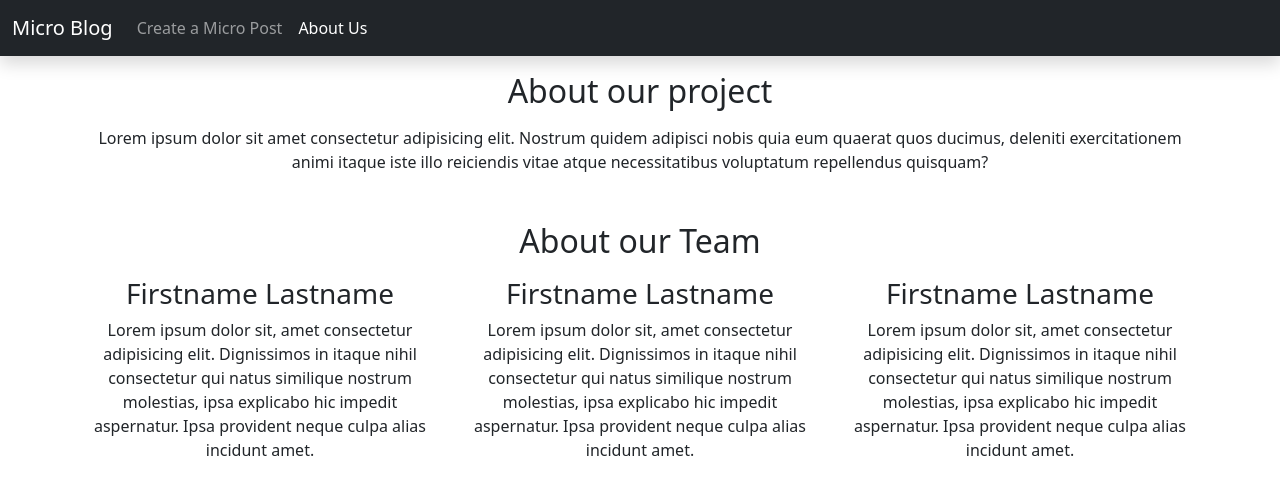
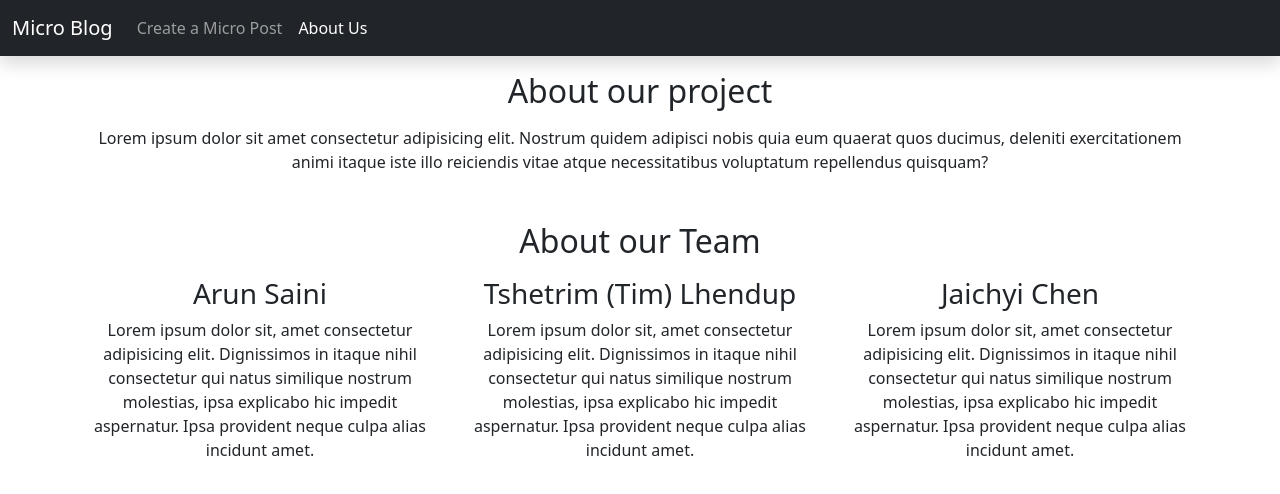
Before and after one commit to CUNYTechPrep/project-starter, a React (Create React App) app in the folder client/: page /about-us in a window 1280 px wide. Shown: the top 494 px of the page. Built offline with nearby package versions, Linux system fonts and the light colour scheme.

Commit message:
add names to AboutUs

```diff
--- a/client/src/pages/AboutUsPage.js
+++ b/client/src/pages/AboutUsPage.js
@@ -14,7 +14,7 @@ function AboutUsPage(props) {
         <h2 className="mb-3">About our Team</h2>
         <div className="row">
           <div className="col-lg-4">
-            <h3>Firstname Lastname</h3>
+            <h3>Arun Saini</h3>
             <p>
               Lorem ipsum dolor sit, amet consectetur adipisicing elit.
               Dignissimos in itaque nihil consectetur qui natus similique
@@ -23,7 +23,7 @@ function AboutUsPage(props) {
             </p>
           </div>
           <div className="col-lg-4">
-            <h3>Firstname Lastname</h3>
+            <h3>Tshetrim (Tim) Lhendup</h3>
             <p>
               Lorem ipsum dolor sit, amet consectetur adipisicing elit.
               Dignissimos in itaque nihil consectetur qui natus similique
@@ -32,7 +32,7 @@ function AboutUsPage(props) {
             </p>
           </div>
           <div className="col-lg-4">
-            <h3>Firstname Lastname</h3>
+            <h3>Jaichyi Chen</h3>
             <p>
               Lorem ipsum dolor sit, amet consectetur adipisicing elit.
               Dignissimos in itaque nihil consectetur qui natus similique
```
